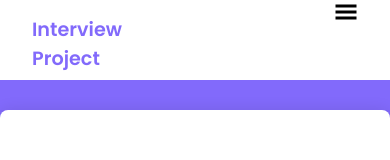
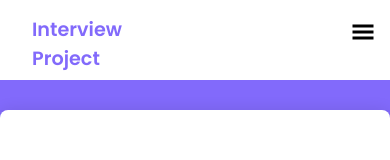
Before and after one commit to vikasdev66/interview-projects, a React (Create React App) app: page /accordion in a window 390 px wide. Shown: the top 160 px of the page. Built offline with nearby package versions, Linux system fonts and the light colour scheme.

Commit message:
rotation fix

```diff
--- a/src/components/Navbar/Navbar.css
+++ b/src/components/Navbar/Navbar.css
@@ -6,11 +6,7 @@ li {
   list-style: none;
 }
 
-.hamburger-menu {
-  display: none;
-}
-
-.mobile-social-link{
+.mobile-social-link {
   display: none;
 }
 
@@ -80,7 +76,7 @@ li {
   width: 30px;
 }
 
-.mobile-social-link-div{
+.mobile-social-link-div {
   display: flex;
   align-items: center;
   gap: 10px;
@@ -91,10 +87,20 @@ li {
     grid-template-columns: 2rem 3fr 3fr 1fr 2rem;
   }
 }
+.hamburger-menu {
+  display: none;
+}
+
+.hamburger-menu-icon-rotate {
+  position: relative;
+  top: 5px;
+  transform: rotate(90deg);
+  transform-origin: center;
+  transition: 0.2s;
+}
 
 .hamburger-menu-icon {
   cursor: pointer;
-  transition: 0.2s;
 }
 
 @media (max-width: 998px) {
@@ -102,8 +108,13 @@ li {
   .social-media {
     display: none;
   }
+  .hamburger-menu {
+    position: absolute;
+    top: 20px;
+    right: 15px;
+  }
 
-  .mobile-social-link{
+  .mobile-social-link {
     display: block;
   }
   .hamburger-menu {
@@ -131,7 +142,7 @@ li {
     transform-origin: top;
   }
 
-  .mobile-menu-link ul{
+  .mobile-menu-link ul {
     display: flex;
     flex-direction: column;
     align-items: start;
--- a/src/components/Navbar/Navbar.jsx
+++ b/src/components/Navbar/Navbar.jsx
@@ -129,7 +129,7 @@ export function Navbar() {
         <div className="hamburger-menu-container">
           <GiHamburgerMenu
             className={`hamburger-menu-icon ${
-              showMediaIcons ? "rotate-90" : ""
+              showMediaIcons ? "hamburger-menu-icon-rotate" : ""
             }`}
             onClick={() => {
               setShowMediaIcons(!showMediaIcons);
```
